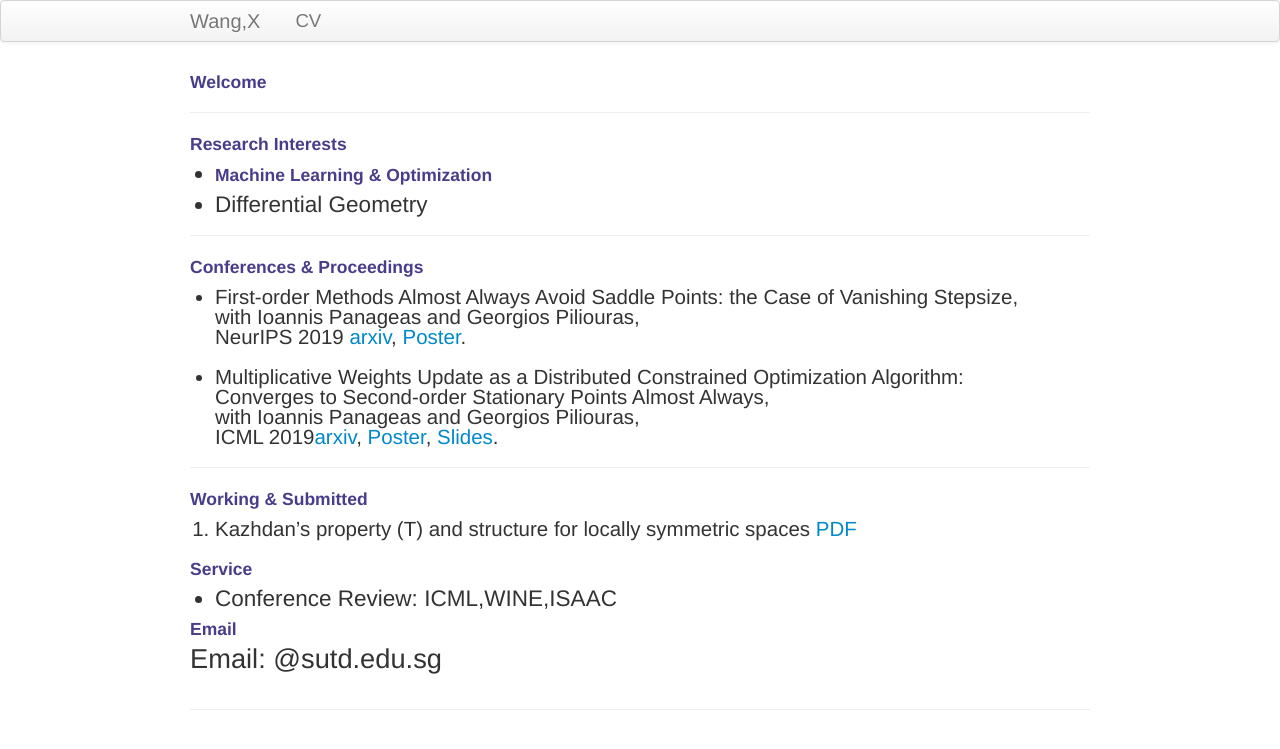
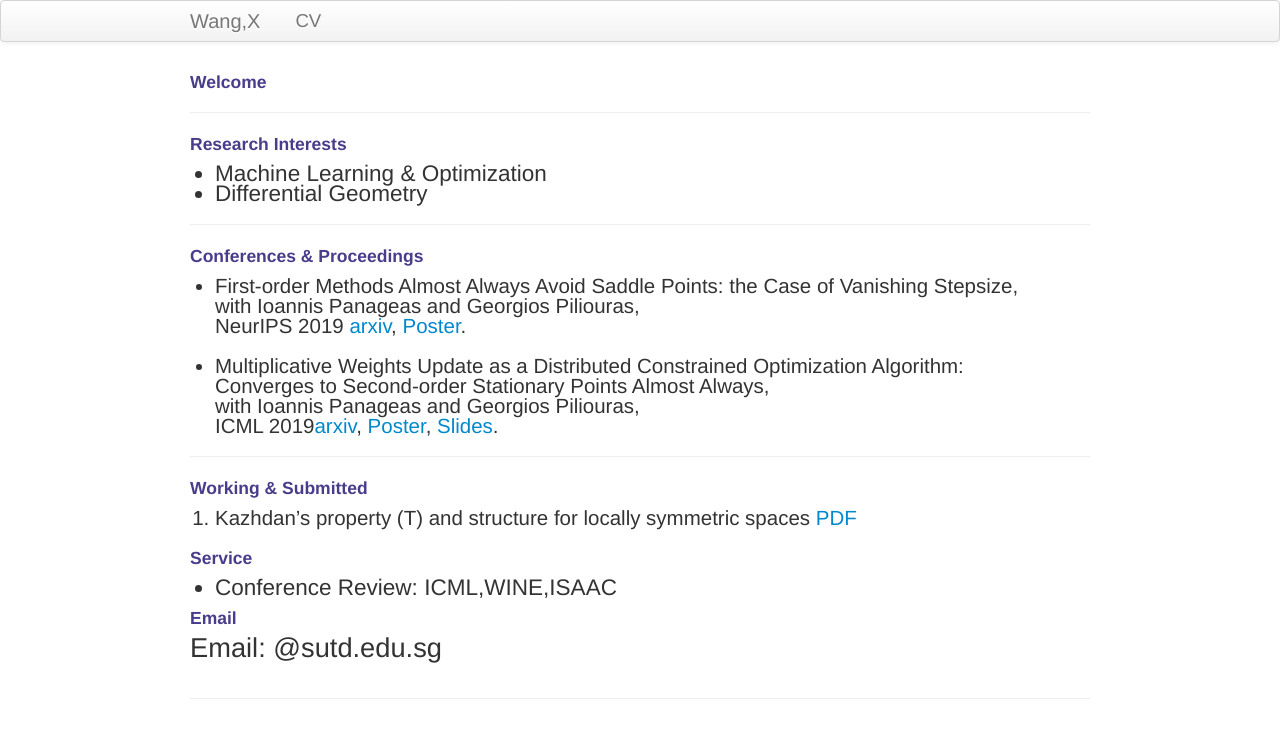
Before and after one commit to xiiaowang/xiiaowang.github.io, a Jekyll site: the page built from index.md, in a window 1280 px wide. Shown: the top 749 px of the page. Built offline with Jekyll 4.4.1, drawn with Linux system fonts in a browser that asks for light colours.

```diff
--- a/index.md
+++ b/index.md
@@ -12,7 +12,7 @@ keywords: machine learning, geometry
 <div class="container2">
 <h4><a name="Research Interests"></a>Research Interests</h4>
 <ul>
-    <li><h4>Machine Learning & Optimization</h4></li>
+    <li>Machine Learning & Optimization</li>
     <li>Differential Geometry</li>
 </ul>
 </div>
```
